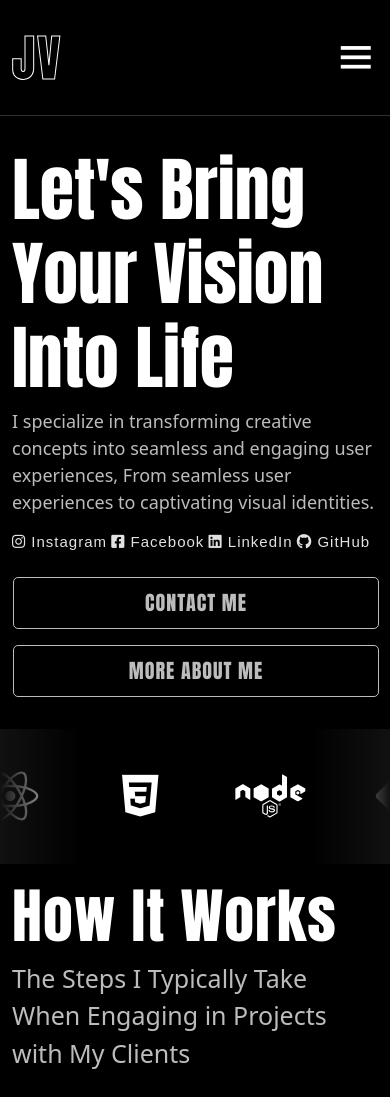
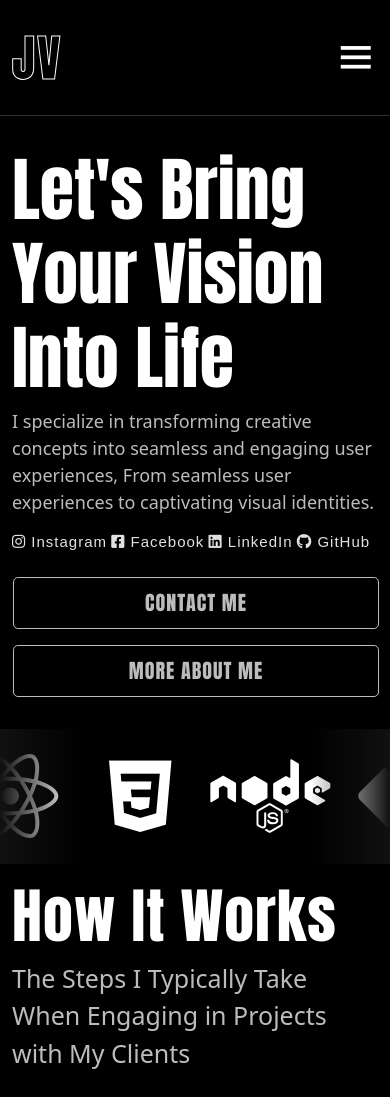
Before and after one commit to jesninvence/Portfolio, a plain HTML site: page index.html in a window 390 px wide. Shown: the top 1097 px of the page. Drawn offline with nearby package versions, Linux system fonts and the light colour scheme; a web font is replaced by a local one.

Commit message:
updating

```diff
--- a/style.css
+++ b/style.css
@@ -323,9 +323,6 @@ button:hover {
     --marquee-elements-displayed: 3;
   }
   .marquee:before, .marquee:after { width: 5rem; }
-  .marquee-content li {
-    font-size: 3.5rem;
-  }
 }
 
 /*****PROCESS****/
```
